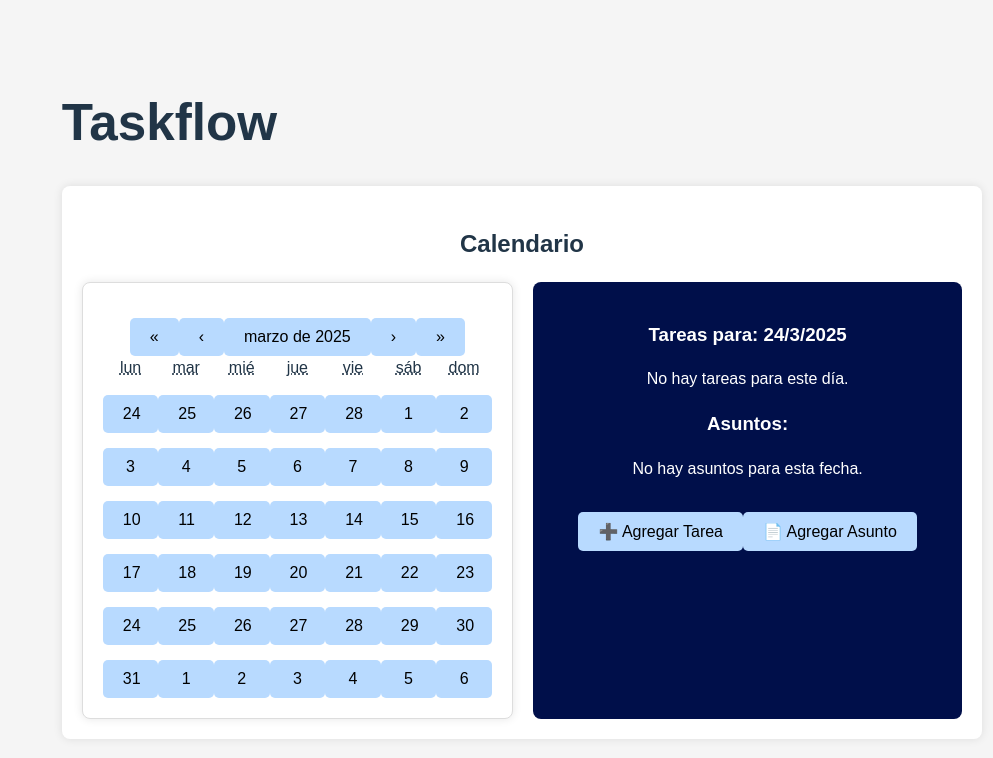
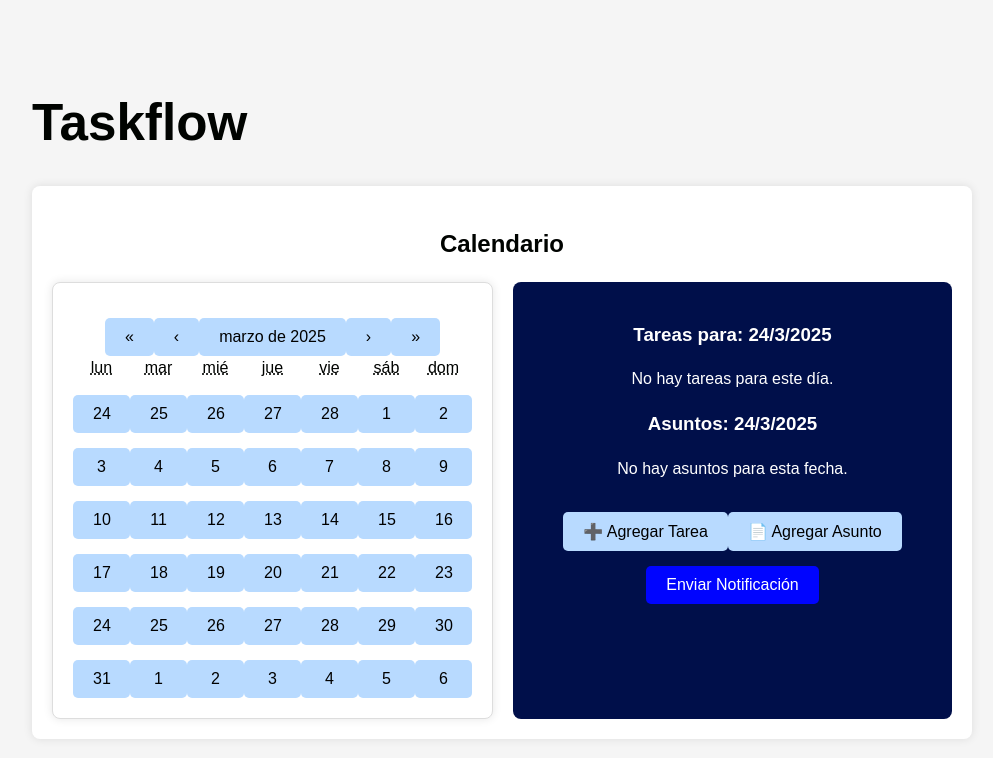
Before and after one commit to Z4ik0/Taskflow, a React (Vite) app: page / in a window 1280 px wide. Shown: the top 758 px of the page, without its empty margins (138-1131 px from the left). Built offline with nearby package versions, Linux system fonts and the light colour scheme.

Commit message:
Se agrego la funcionalidad de enviar notificacion en asuntos

```diff
--- a/src/calendar.css
+++ b/src/calendar.css
@@ -7,6 +7,7 @@ body {
   height: 100vh;
   background-color: #f5f5f5;
   font-family: Arial, sans-serif;
+  color: #000300;
 }
 
 .calendar-container {
@@ -34,6 +35,7 @@ body {
 .calendar {
   flex: 1;
   max-width: 400px;
+  color: #000300;
   padding: 20px;
   background-color: #fff;
   border: 1px solid #ddd;
@@ -96,7 +98,7 @@ ul li {
 ul li button {
   margin-left: 10px;
   background-color: red;
-  color: white;
+  color: rgb(255, 255, 255);
   border: none;
   border-radius: 5px;
   cursor: pointer;
@@ -109,6 +111,6 @@ ul li button:hover {
 }
 
 .notify-btn{
-  color: white;
+  color: rgb(255, 255, 255);
   background-color: #0004ff;
 }
--- a/src/calendar.jsx
+++ b/src/calendar.jsx
@@ -6,6 +6,7 @@ function TaskCalendar() {
   const [date, setDate] = useState(new Date());
   const [tareas, enviarTareas] = useState({});
   const [asuntos, enviarAsunto] = useState({});
+  const [taskToNotify, setTaskToNotify] = useState(null); // Estado para almacenar la tarea o asunto seleccionada para notificación
 
   useEffect(() => {
     const storedTasks = JSON.parse(localStorage.getItem("tareas")) || {};
@@ -38,18 +39,34 @@ function TaskCalendar() {
         body: body,
         icon: "https://cdn-icons-png.flaticon.com/512/190/190411.png",
       });
+    } else {
+      console.log("Permiso de notificación no concedido.");
     }
   };
 
-  const scheduleNotification = (tarea) => {
-    const now = new Date().getTime();
-    const TiempoTarea = new Date(date).getTime();
-    const delay = TiempoTarea - now - 60000; // 1 minuto antes
+  // Función que se ejecuta cuando el usuario hace clic en "Notificar"
+  const handleNotifyButtonClick = () => {
+    if (taskToNotify) {
+      const now = new Date().getTime();
+      const selectedDate = new Date(date); // Asegurarse de que la fecha seleccionada se ajuste correctamente
+      selectedDate.setHours(0, 0, 0, 0); // Establecer la hora de la tarea a medianoche
 
-    if (delay > 0) {
-      setTimeout(() => {
-        showNotification("⏳ Recordatorio de tarea", `¡Recuerda! Tienes pendiente: ${tarea}`);
-      }, delay);
+      const TiempoTarea = selectedDate.getTime();
+      const delay = TiempoTarea - now - 60000; // 1 minuto antes
+
+      console.log(`Notificando: ${taskToNotify}`);
+      console.log(`Tiempo de la tarea/asunto: ${TiempoTarea}`);
+      console.log(`Delay de notificación: ${delay}`);
+
+      if (delay > 0) {
+        setTimeout(() => {
+          showNotification("⏳ Recordatorio", `¡Recuerda! Tienes pendiente: ${taskToNotify}`);
+        }, delay);
+      } else {
+        console.log("La tarea o asunto ya pasó, no se puede notificar.");
+      }
+    } else {
+      console.log("No hay tarea o asunto seleccionado para notificar.");
     }
   };
 
@@ -62,8 +79,6 @@ function TaskCalendar() {
           [date.toDateString()]: [...(prevTareas[date.toDateString()] || []), tareaText],
         };
         localStorage.setItem("tareas", JSON.stringify(newTareas));
-        showNotification("Nueva tarea agregada", `📌 ${tareaText}`);
-        scheduleNotification(tareaText);
         return newTareas;
       });
     }
@@ -78,7 +93,6 @@ function TaskCalendar() {
           [date.toDateString()]: [...(prevAsuntos[date.toDateString()] || []), asuntoText],
         };
         localStorage.setItem("asuntos", JSON.stringify(newAsuntos));
-        showNotification("Nuevo asunto agregado", `📄 ${asuntoText}`);
         return newAsuntos;
       });
     }
@@ -139,7 +153,12 @@ function TaskCalendar() {
                 {tareas[date.toDateString()].map((tarea, index) => (
                   <li key={index}>
                     {tarea}
-                    <button className="notify-btn" onClick={() => showNotification("Recordatorio", `Tarea: ${tarea}`)}>🔔 Notificar</button>
+                    <button
+                      className="notify-btn"
+                      onClick={() => setTaskToNotify(tarea)} // Establecer la tarea a notificar
+                    >
+                      🔔 Notificar
+                    </button>
                     <button className="delete-btn" onClick={() => eliminarTarea(tarea)}>Eliminar</button>
                   </li>
                 ))}
@@ -149,13 +168,19 @@ function TaskCalendar() {
             )}
           </div>
 
-          <h3>Asuntos:</h3>
+          <h3>Asuntos: {date.toLocaleDateString("es-ES")}</h3>
           <div>
             {asuntos[date.toDateString()]?.length ? (
               <ul>
                 {asuntos[date.toDateString()].map((asunto, index) => (
                   <li key={index}>
                     {asunto}
+                    <button
+                      className="notify-btn"
+                      onClick={() => setTaskToNotify(asunto)} // Establecer el asunto a notificar
+                    >
+                      🔔 Notificar
+                    </button>
                     <button className="delete-btn" onClick={() => eliminarAsunto(asunto)}>Eliminar</button>
                   </li>
                 ))}
@@ -167,6 +192,11 @@ function TaskCalendar() {
 
           <button className="add-btn" onClick={agregarTarea}>➕ Agregar Tarea</button>
           <button className="add-btn" onClick={agregarAsunto}>📄 Agregar Asunto</button>
+
+          {/* Botón para disparar la notificación */}
+          <button className="notify-btn" onClick={handleNotifyButtonClick}>
+            Enviar Notificación
+          </button>
         </div>
       </div>
     </div>
```
